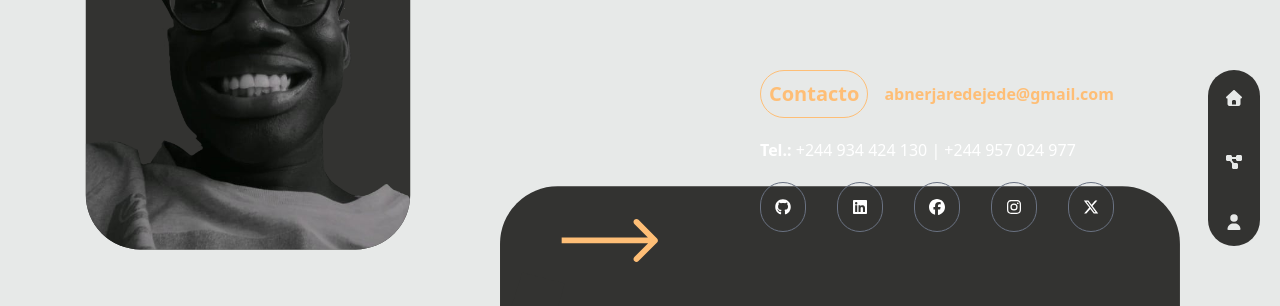
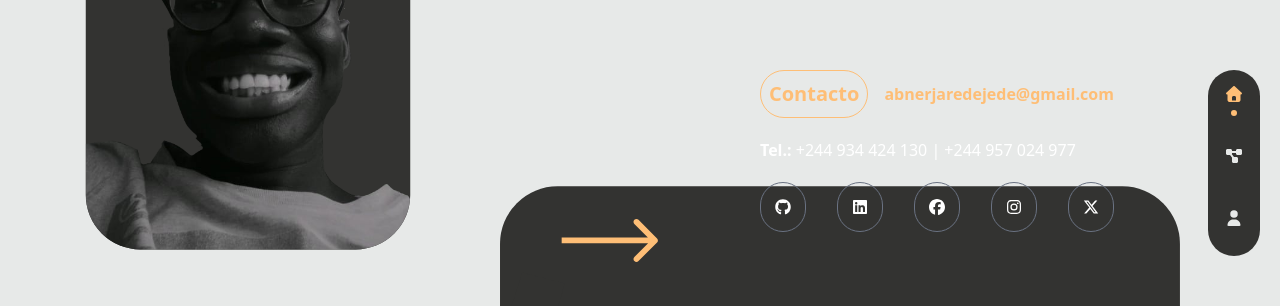
Before and after one commit to jedin01/cv-folio, a Next.js app: page / in a window 1280 px wide. Shown: the part 330-636 px from the top of the page. Built offline with nearby package versions, Linux system fonts and the light colour scheme.

Commit message:
colocando elementos da nav mais agradáveis visualmente

```diff
--- a/src/components/Navbar.tsx
+++ b/src/components/Navbar.tsx
@@ -1,22 +1,65 @@
+"use client";
+
+import { usePathname } from "next/navigation";
 import { FontAwesomeIcon } from "@fortawesome/react-fontawesome";
 import {
   faHouse,
   faDiagramProject,
-  faUser
+  faUser,
 } from "@fortawesome/free-solid-svg-icons";
 
 export default function Navbar() {
+  const pathname = usePathname();
+  const activeLinkClass = "text-[#febe76]";
+
+  const getLinkClass = (path: string) => {
+    return pathname === path ? activeLinkClass : "";
+  };
+
   return (
     <>
-      <div className=" bg-[#333331] p-4 rounded-[70px] fixed text-[#E7E9E8] top-[50vh] right-5 z-50 flex flex-col gap-10 overflow-hidden">
-        <a href="/home" className="hover:text-[#febe76] transition">
+      <div className=" bg-[#333331] p-4 rounded-[70px] fixed text-[#E7E9E8] top-[50vh] right-5 z-50 flex flex-col gap-8 overflow-hidden">
+        <a
+          href="/"
+          title="Home"
+          className={`hover:text-[#febe76] transition flex flex-col items-center gap-2 ${getLinkClass(
+            "/",
+          )}`}
+        >
           <FontAwesomeIcon icon={faHouse} className="w-4 h-4" />
+          <div
+            className={`w-1.5 h-1.5 rounded-full ${
+              pathname === "/" ? "bg-[#febe76]" : "bg-transparent"
+            }`}
+          ></div>
         </a>
-        <a href="/experiencia" className="hover:text-[#febe76] transition">
+        <a
+          href="/xp"
+          title="Experiência"
+          className={`hover:text-[#febe76] transition flex flex-col items-center gap-2 ${getLinkClass(
+            "/xp",
+          )}`}
+        >
           <FontAwesomeIcon icon={faDiagramProject} className="w-4 h-4" />
+          <div
+            className={`w-1.5 h-1.5 rounded-full ${
+              pathname === "/xp" ? "bg-[#febe76]" : "bg-transparent"
+            }`}
+          ></div>
         </a>
-        <a href="/sobre" className="hover:text-[#febe76] flex items-center gap-2">
+        <a
+          href="/about"
+          title="Sobre"
+          className={`hover:text-[#febe76] transition flex flex-col items-center gap-2 ${getLinkClass(
+            "/about",
+          )}`}
+        >
           <FontAwesomeIcon icon={faUser} className="w-4 h-4" />
+          <div
+            className={`w-1.5 h-1.5 rounded-full ${
+              pathname === "/about" ? "bg-[#febe76]" : "bg-transparent"
+            }`}
+          ></div>
         </a>
       </div>
     </>
```
